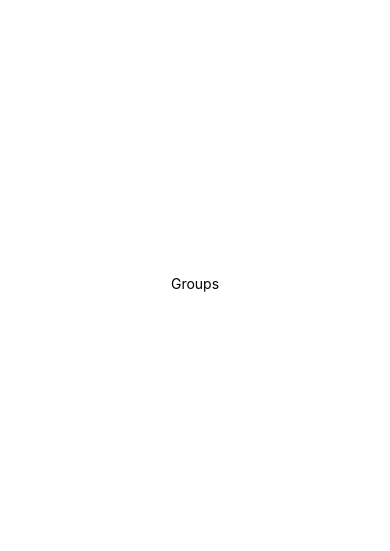
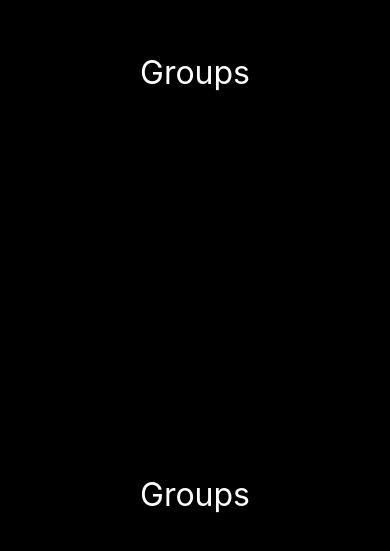
Before and after one commit to negoNegoso/navigation, a React Native app: screen / in a window 390 px wide. Shown: the part 139-690 px from the top of the page. Built offline with nearby package versions, Linux system fonts and the light colour scheme.

Commit message:
feat:styled-component

```diff
--- a/package.json
+++ b/package.json
@@ -12,7 +12,8 @@
     "expo": "~51.0.28",
     "expo-status-bar": "~1.12.1",
     "react": "18.2.0",
-    "react-native": "0.74.5"
+    "react-native": "0.74.5",
+    "styled-components": "^6.1.13"
   },
   "devDependencies": {
     "@babel/core": "^7.20.0",
--- a/src/screens/groups/index.js
+++ b/src/screens/groups/index.js
@@ -1,10 +1,20 @@
 
 import { StyleSheet, Text, View } from 'react-native';
+import { Container, Title } from './style';
 
 export function Groups() {
     return (
         <View style={styles.container}>
-      <Text>Groups</Text>
+            <View style={styles.container}>
+                <Text style={styles.text}>Groups</Text>
+            </View>
+
+            <Container>
+                <Title>
+                    Groups
+                </Title>
+            </Container>
+
         </View>
     );
 }
@@ -12,8 +22,12 @@ export function Groups() {
 const styles = StyleSheet.create({
     container: {
         flex: 1,
-    backgroundColor: '#fff',
+        backgroundColor: '#000',
         alignItems: 'center',
         justifyContent: 'center',
     },
+    text: {
+        color: '#FFF',
+        fontSize: 32
+    }
 });
--- /dev/null
+++ b/src/screens/groups/style.js
@@ -0,0 +1,14 @@
+import styled from "styled-components/native";
+
+
+export const Container = styled.View`
+    flex: 1;
+    background-color: #000;
+    alignItems: center;
+    justify-content: center;
+`;
+
+export const Title = styled.Text`
+        color: #FFF;
+        font-size: 32
+`;
```
Also changed, not shown: 2 other files (tests, documents, lock files or other folders). Lines whose indentation alone changed are shown as unchanged.
